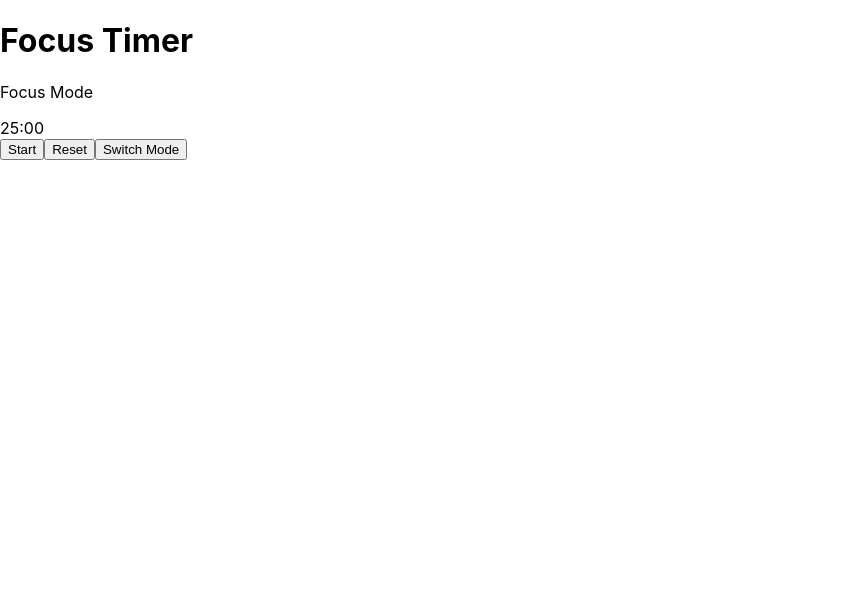
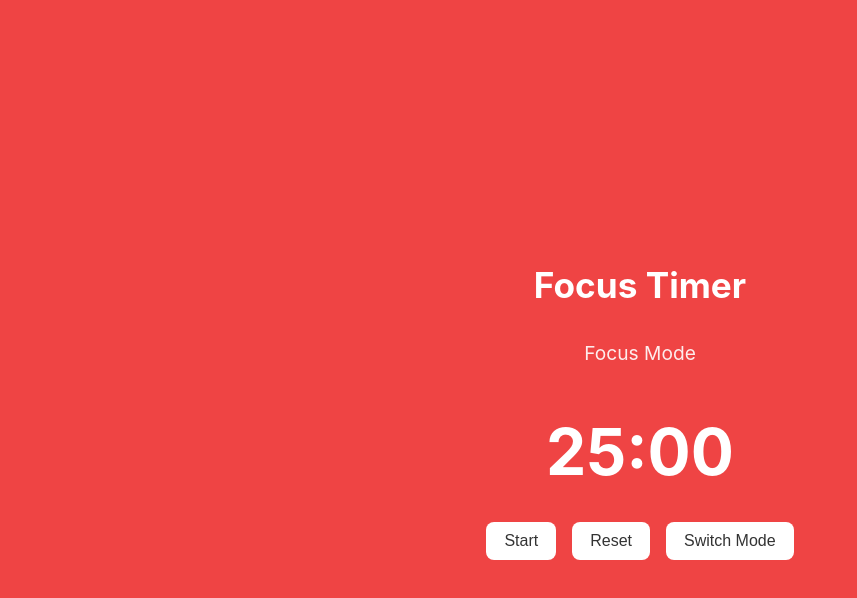
Before and after one commit to codewithmosh6/pomodoro-focus-timer, a React (Create React App) app in the folder focus-timer/: page / in a window 1280 px wide. Shown: the top 598 px of the page, without its empty margins (0-857 px from the left). Built offline with nearby package versions, Linux system fonts and the light colour scheme.

Commit message:
Update App.css

```diff
--- a/focus-timer/src/App.css
+++ b/focus-timer/src/App.css
@@ -1,38 +1,53 @@
-.App {
+.app-container {
+  font-family: "Inter", sans-serif;
   text-align: center;
-}
-
-.App-logo {
-  height: 40vmin;
-  pointer-events: none;
-}
-
-@media (prefers-reduced-motion: no-preference) {
-  .App-logo {
-    animation: App-logo-spin infinite 20s linear;
-  }
-}
-
-.App-header {
-  background-color: #282c34;
   min-height: 100vh;
   display: flex;
   flex-direction: column;
+  justify-content: center;
   align-items: center;
-  justify-content: center;
-  font-size: calc(10px + 2vmin);
+  transition: background-color 0.4s ease;
   color: white;
 }
 
-.App-link {
-  color: #61dafb;
+.focus {
+  background-color: #ef4444; /* red */
 }
 
-@keyframes App-logo-spin {
-  from {
-    transform: rotate(0deg);
-  }
-  to {
-    transform: rotate(360deg);
-  }
+.break {
+  background-color: #10b981; /* green */
 }
+
+.title {
+  font-size: 2.2rem;
+  margin-bottom: 1rem;
+}
+
+.mode {
+  font-size: 1.2rem;
+  opacity: 0.9;
+  margin-bottom: 1rem;
+}
+
+.timer {
+  font-size: 4rem;
+  font-weight: bold;
+  margin: 2rem 0;
+}
+
+.controls button {
+  background: #fff;
+  color: #333;
+  border: none;
+  padding: 10px 18px;
+  margin: 0 8px;
+  border-radius: 8px;
+  font-size: 1rem;
+  cursor: pointer;
+  transition: transform 0.2s ease, background-color 0.3s;
+}
+
+.controls button:hover {
+  transform: scale(1.05);
+  background-color: #f1f1f1;
+}
```
